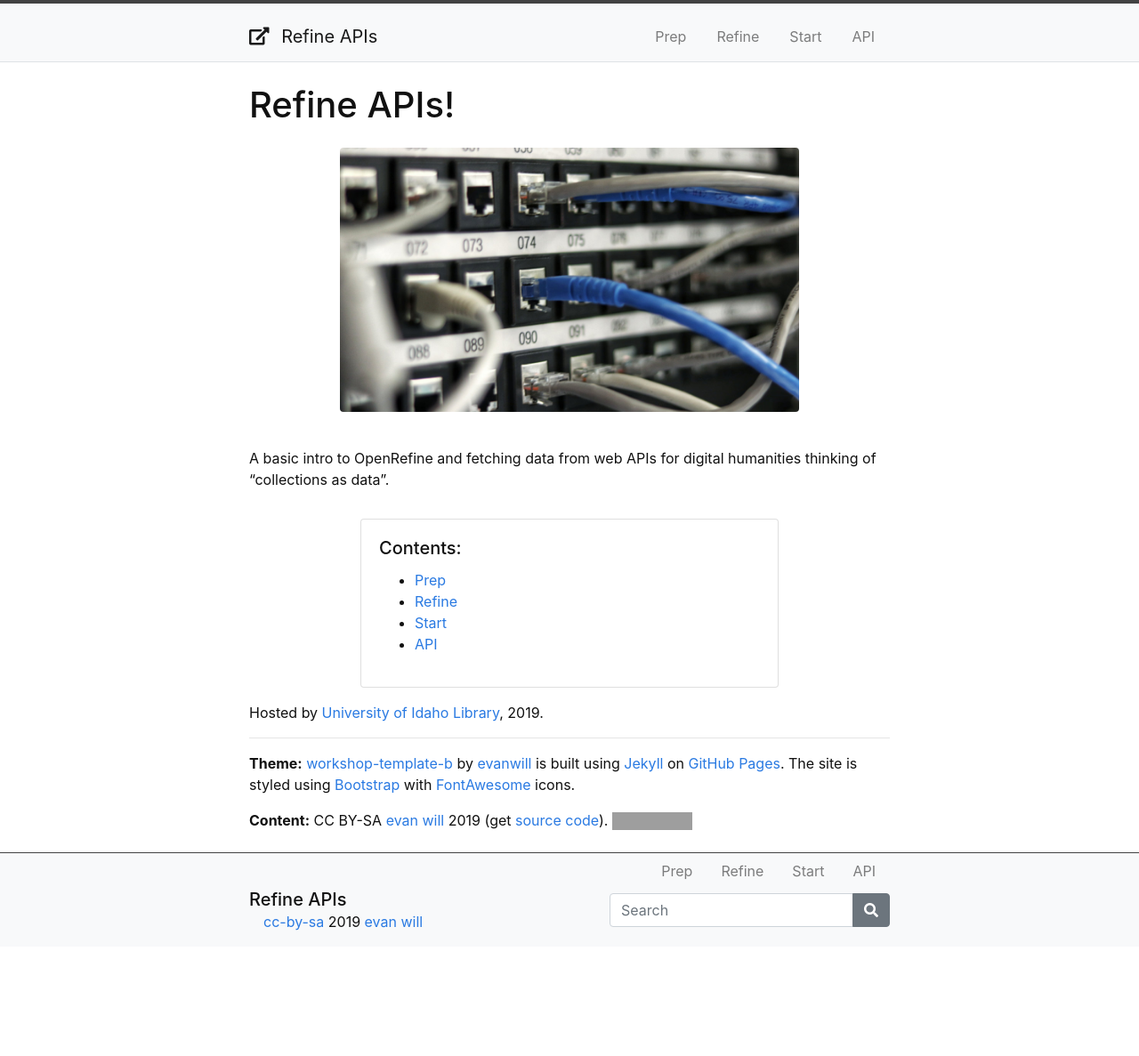
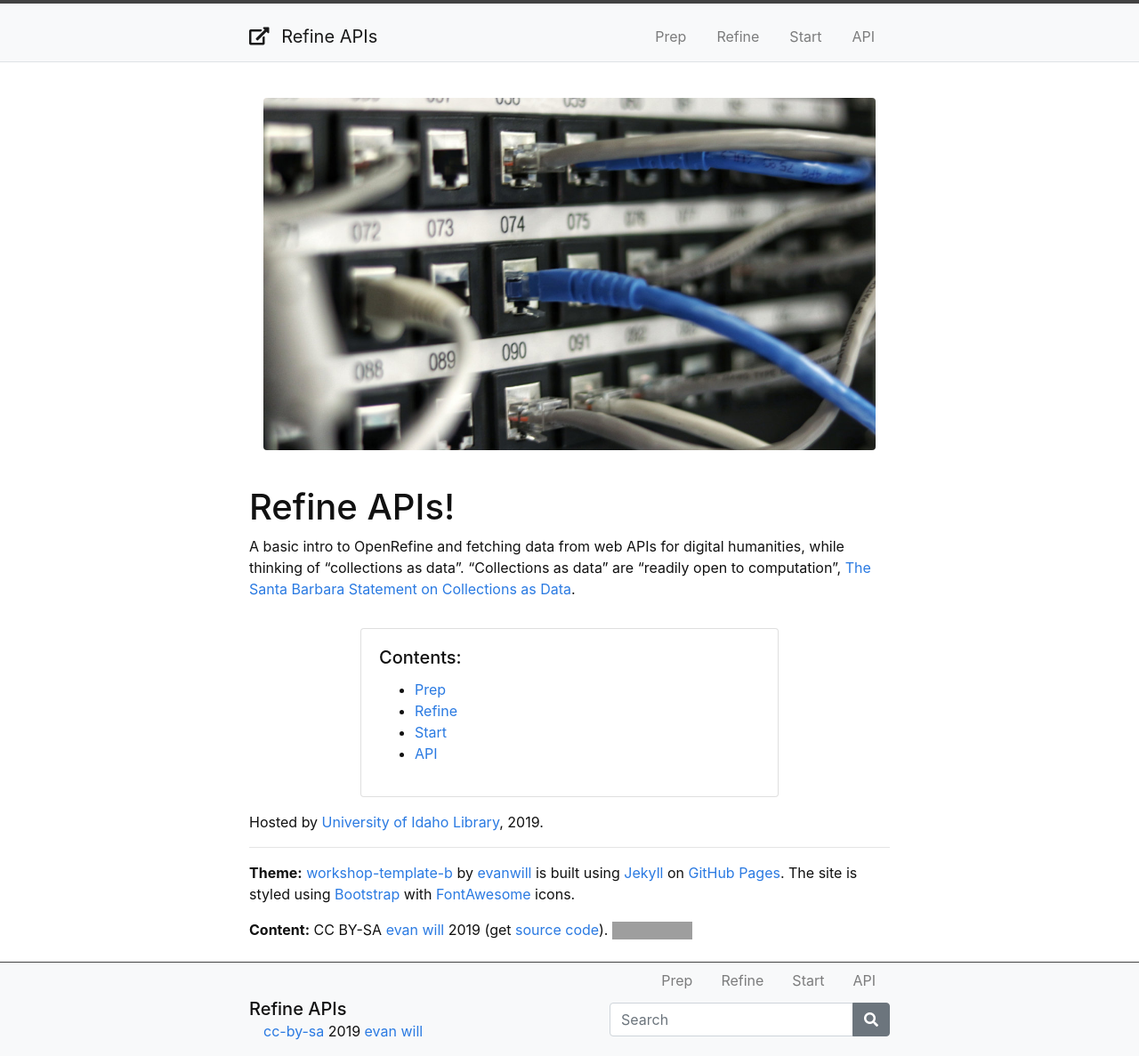
Before and after one commit to evanwill/refine-apis, a Jekyll site: the page built from index.md, in a window 1280 px wide. Shown: the whole page at 89% size. Built offline with Jekyll 4.4.1, drawn with Linux system fonts in a browser that asks for light colours; before the commit the page ends 1064 px from its top, so only the background shows below that; grey boxes are pictures that could not be loaded.

Commit message:
update index

```diff
--- a/index.md
+++ b/index.md
@@ -3,11 +3,12 @@ title: Home
 layout: default
 ---
 
+{% include figure.html img="jordan-harrison-1208586-unsplash.jpg" alt="ethernet cables" %}
+
 # Refine APIs!
 
-{% include figure.html img="jordan-harrison-1208586-unsplash.jpg" alt="ethernet cables" width="75%" %}
-
-A basic intro to OpenRefine and fetching data from web APIs for digital humanities thinking of "collections as data".
+A basic intro to OpenRefine and fetching data from web APIs for digital humanities, while thinking of "collections as data".
+"Collections as data" are "readily open to computation", [The Santa Barbara Statement on Collections as Data](https://collectionsasdata.github.io/statement/).
 
 {% include toc.html %}
 
```
